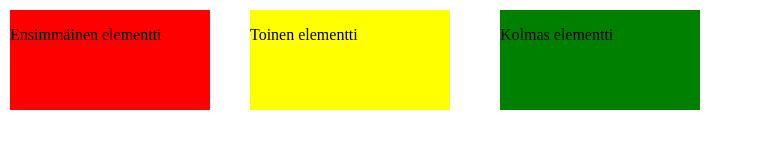
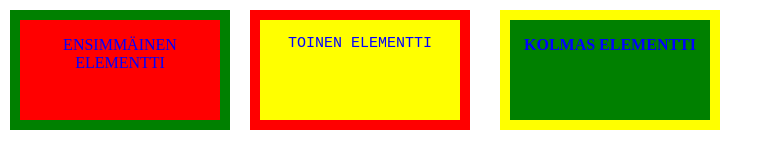
Before and after one commit to flyingstick22/Lapio-website, a plain HTML site: page position.html in a window 1280 px wide. Shown: the whole page, without its empty margins (0-773 px from the left). Drawn offline with Linux system fonts and the light colour scheme.

Commit message:
Osa3. kymmenes tehtävä

```diff
--- a/position.html
+++ b/position.html
@@ -10,6 +10,6 @@
 <body>
     <div class="box1"><p>Ensimmäinen elementti</p></div>
     <div class="box2"><p>Toinen elementti</p></div>
-    <div class="box3"><p>Kolmas elementti</p></div>
+    <div class="box3"><p><b>Kolmas elementti</b>    </p></div>
 </body>
 </html>
--- a/styles.css
+++ b/styles.css
@@ -4,14 +4,29 @@
     position: absolute;
     top:10px; left:10px;
     background-color: red;
+    text-transform: uppercase;
+    color: blue;
+    border-style: solid;
+    border-width: 10px;
+    border-color: green;
+    text-align: center;
 }
 
 .box2 {
     width: 200px;
     height: 100px;
     position: absolute;
+    font-family: monospace;
+    font-size: 15px;
     top: 10px; left: 250px;
+    text-align: center;
     background-color: yellow;
+    text-transform: uppercase;
+    color: blue;
+    border-style: solid;
+    border-width: 10px;
+    border-color: red;
+    text-align: center;
 }
 
 .box3 {
@@ -19,5 +34,13 @@
     height: 100px;
     position: absolute;
     top: 10px; left: 500px;
+    text-align: center;
     background-color: green;
+    text-transform: uppercase;
+    color: blue;
+    border-style: solid;
+    border-width: 10px;
+    border-color: yellow;
+    text-align: center;
+
 }
```
